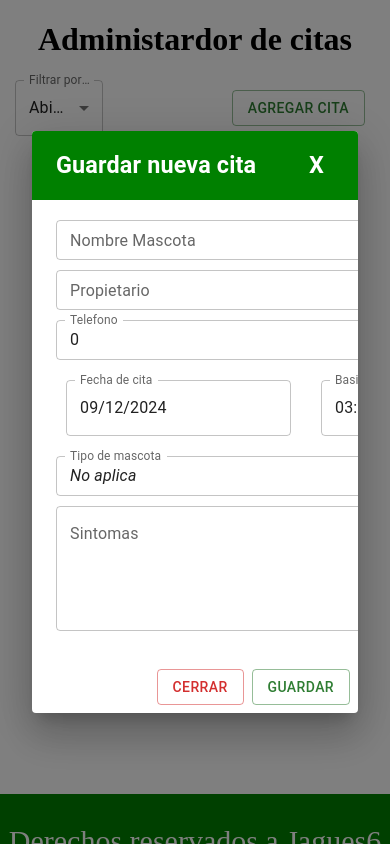
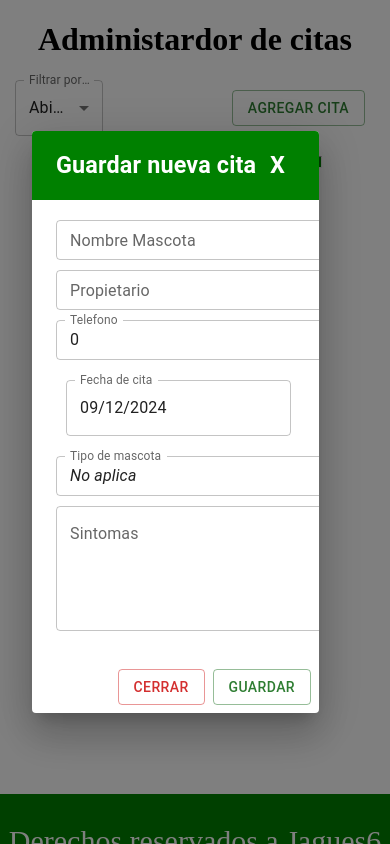
Before and after one commit to jagues6/pokeapiReact, a React (Vite) app: page /citas in a window 390 px wide. Both pictures are taken after a click on the button "AGREGAR CITA". Built offline with nearby package versions, Linux system fonts and the light colour scheme.

Commit message:
update Citas

```diff
--- a/src/pages/Citas Veterinaria/Citas.jsx
+++ b/src/pages/Citas Veterinaria/Citas.jsx
@@ -275,7 +275,7 @@ function Citas() {
                 onClose={handleClose}
                 aria-labelledby="alert-dialog-title"
                 aria-describedby="alert-dialog-description"
-
+                className='dialogo'
             >
                 <DialogTitle id="alert-dialog-title" sx={{ backgroundColor: "green" }}>
                     <div style={{ display: "flex", flexDirection: "row", justifyContent: "space-between", alignItems: "center" }}>
--- a/src/styles.css
+++ b/src/styles.css
@@ -181,7 +181,12 @@ button{
   #footer > p{
     color: white;
     font-size: 30px;
+  }
 
+  @media (max-width: 500px){
+    .dialogo{
+      width: 90%;
+    }
   }
 
 
```
